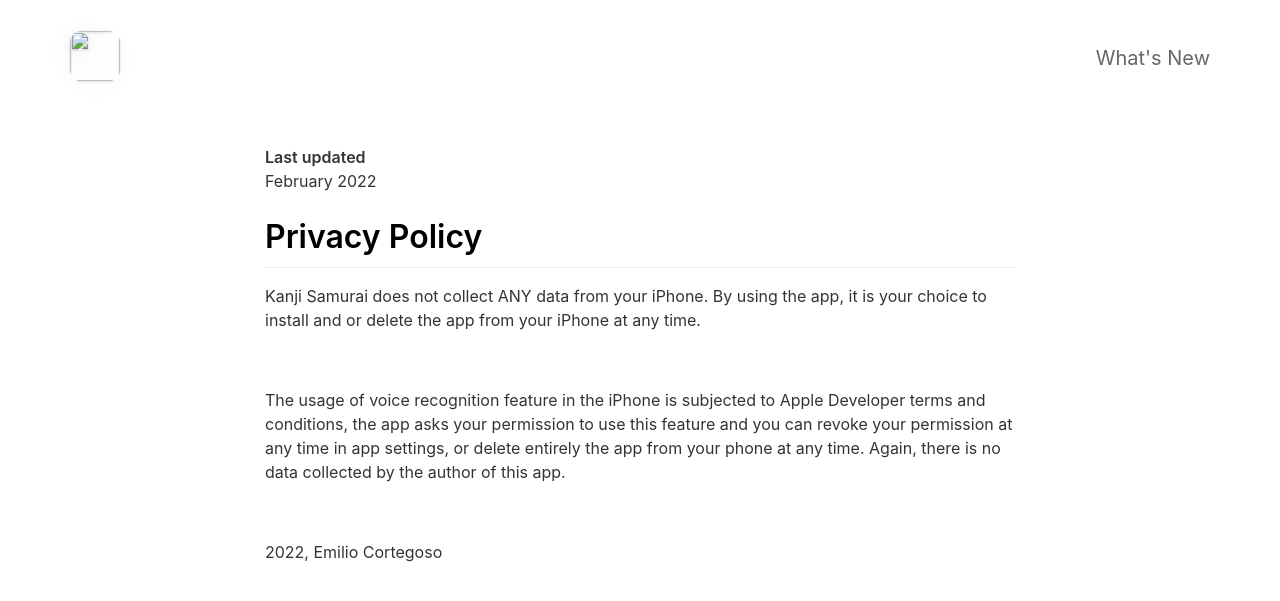
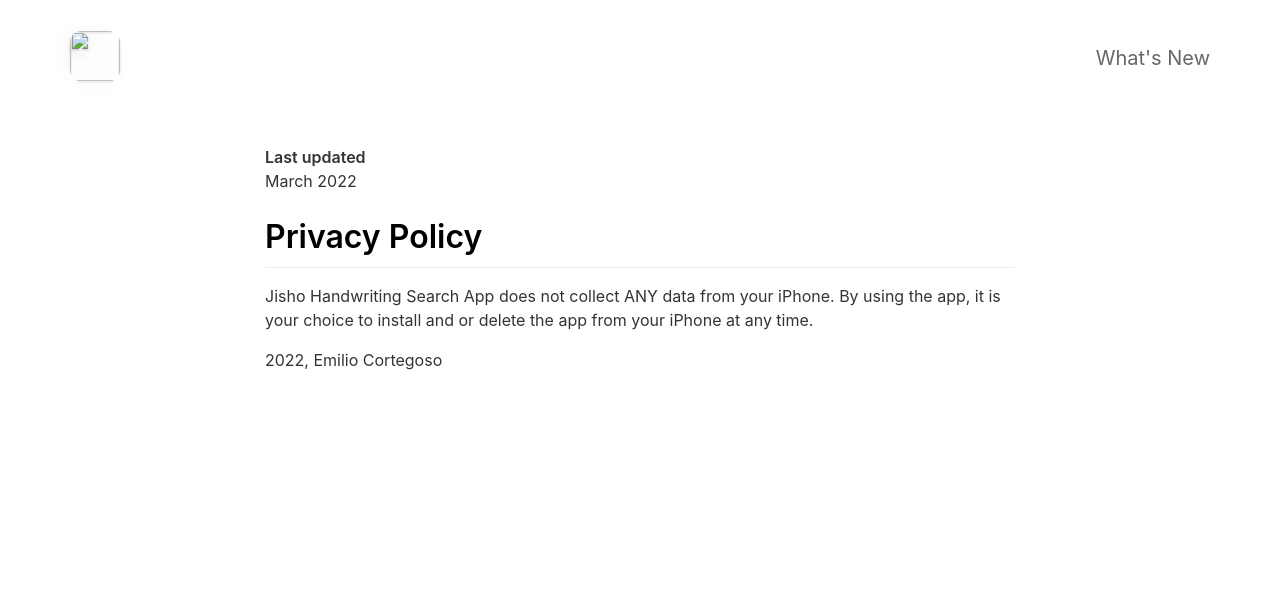
Before and after one commit to ecortegoso/jishosearch, a Jekyll site: the page built from _pages/privacypolicy.md, in a window 1280 px wide. Shown: the top 601 px of the page. Built offline with Jekyll 4.4.1, drawn with Linux system fonts in a browser that asks for light colours; nearby versions of some CDN libraries.

Commit message:
Update privacypolicy.md

```diff
--- a/_pages/privacypolicy.md
+++ b/_pages/privacypolicy.md
@@ -5,15 +5,9 @@ include_in_header: false
 ---
 
 **Last updated**
-February 2022
+March 2022
 
 # Privacy Policy
-Kanji Samurai does not collect ANY data from your iPhone. By using the app, it is your choice to install and or delete the app from your iPhone at any time.
-
-<br>
-
-The usage of voice recognition feature in the iPhone is subjected to Apple Developer terms and conditions, the app asks your permission to use this feature and you can revoke your permission at any time in app settings, or delete entirely the app from your phone at any time. Again, there is no data collected by the author of this app.
-
-<br>
+Jisho Handwriting Search App does not collect ANY data from your iPhone. By using the app, it is your choice to install and or delete the app from your iPhone at any time.
 
 2022, Emilio Cortegoso
```
